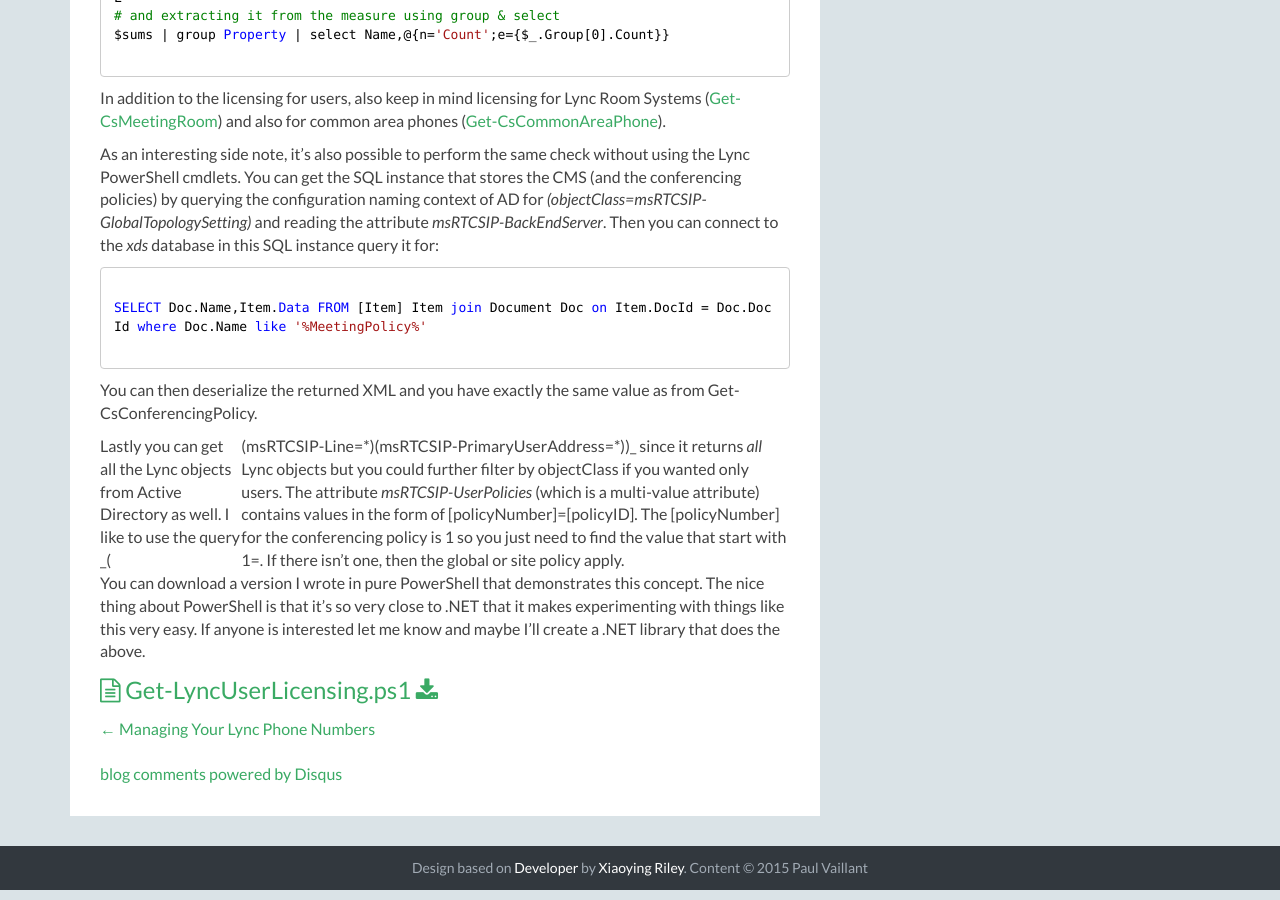
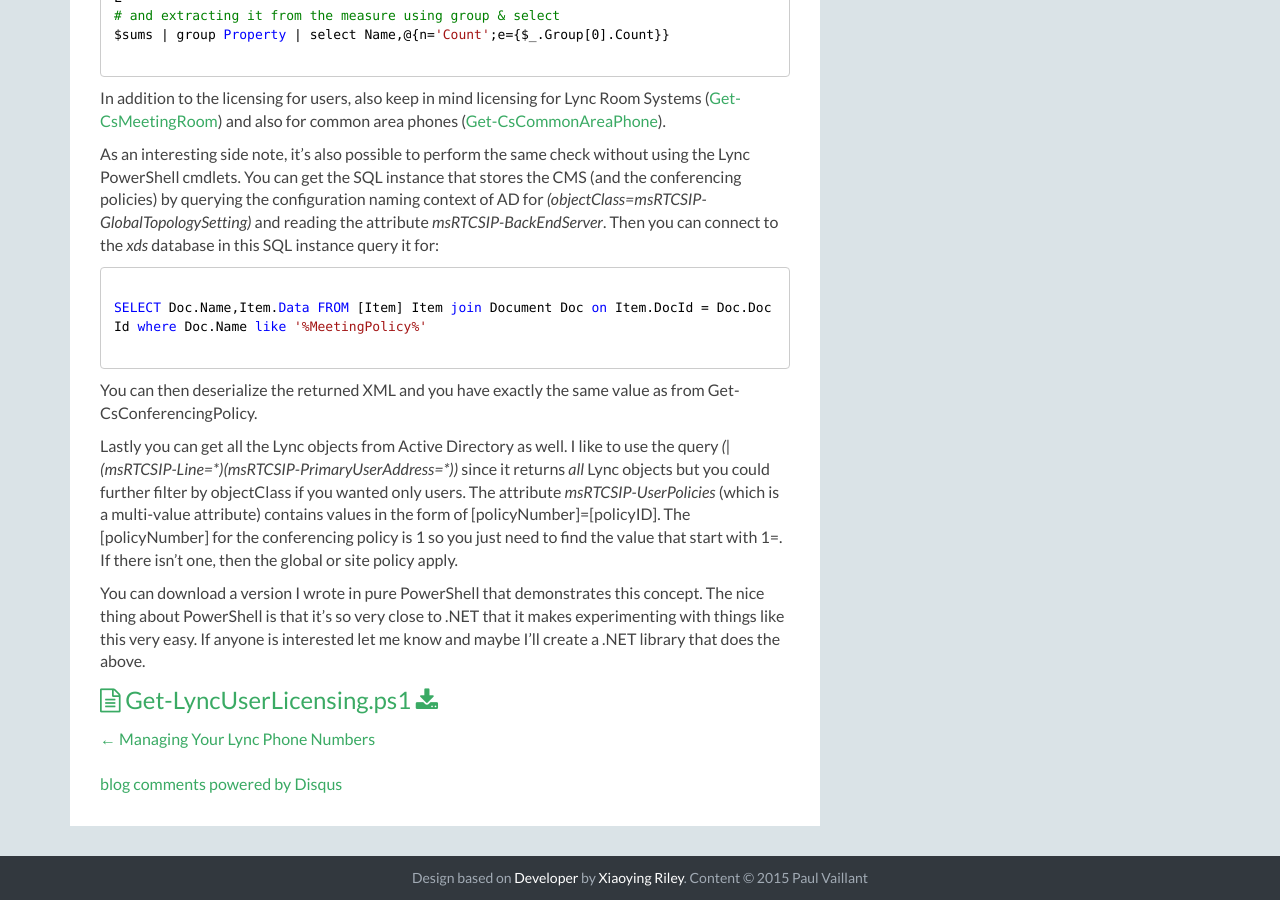
Before and after one commit to pvaillant/pvaillant.github.io, a Jekyll site: the page built from _posts/2015-03-24-create-a-report-of-assigned-lync-user-licensing.md, in a window 1280 px wide and 900 px high, scrolled down 1590 px. Built offline with Jekyll 4.4.1, drawn with Linux system fonts in a browser that asks for light colours; comment, search, counter and statistics services are not loaded.

```diff
--- a/_posts/2015-03-24-create-a-report-of-assigned-lync-user-licensing.md
+++ b/_posts/2015-03-24-create-a-report-of-assigned-lync-user-licensing.md
@@ -69,7 +69,7 @@ SELECT Doc.Name,Item.Data FROM [Item] Item join Document Doc on Item.DocId = Doc
 
 You can then deserialize the returned XML and you have exactly the same value as from Get-CsConferencingPolicy.
 
-Lastly you can get all the Lync objects from Active Directory as well. I like to use the query _(|(msRTCSIP-Line=\*)(msRTCSIP-PrimaryUserAddress=\*))_ since it returns *all* Lync objects but you could further filter by objectClass if you wanted only users. The attribute _msRTCSIP-UserPolicies_ (which is a multi-value attribute) contains values in the form of [policyNumber]=[policyID]. The [policyNumber] for the conferencing policy is 1 so you just need to find the value that start with 1=. If there isn't one, then the global or site policy apply.
+Lastly you can get all the Lync objects from Active Directory as well. I like to use the query _(\|(msRTCSIP-Line=\*)(msRTCSIP-PrimaryUserAddress=\*))_ since it returns *all* Lync objects but you could further filter by objectClass if you wanted only users. The attribute _msRTCSIP-UserPolicies_ (which is a multi-value attribute) contains values in the form of [policyNumber]=[policyID]. The [policyNumber] for the conferencing policy is 1 so you just need to find the value that start with 1=. If there isn't one, then the global or site policy apply.
 
 You can download a version I wrote in pure PowerShell that demonstrates this concept. The nice thing about PowerShell is that it's so very close to .NET that it makes experimenting with things like this very easy. If anyone is interested let me know and maybe I'll create a .NET library that does the above.
 
```
